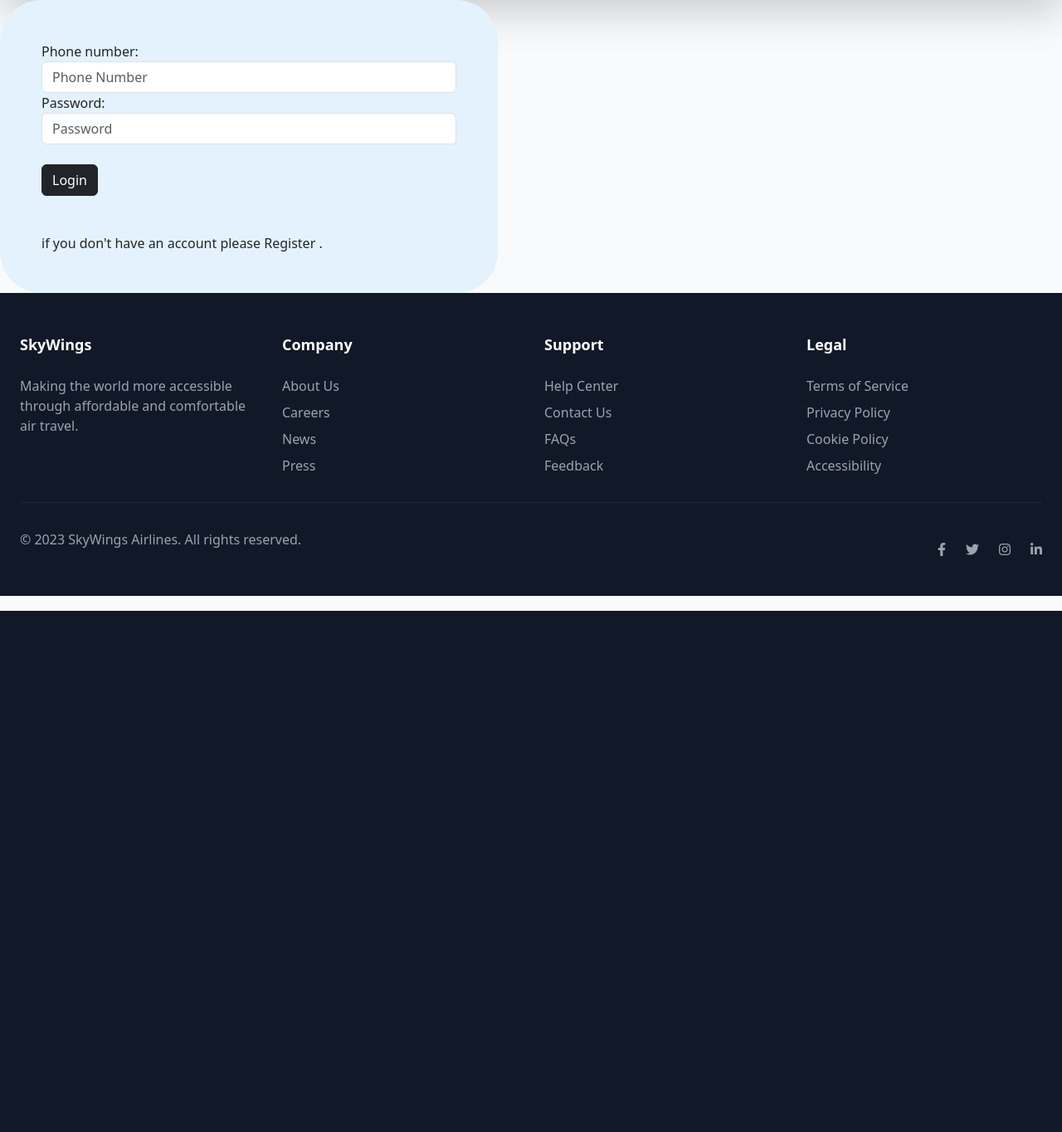
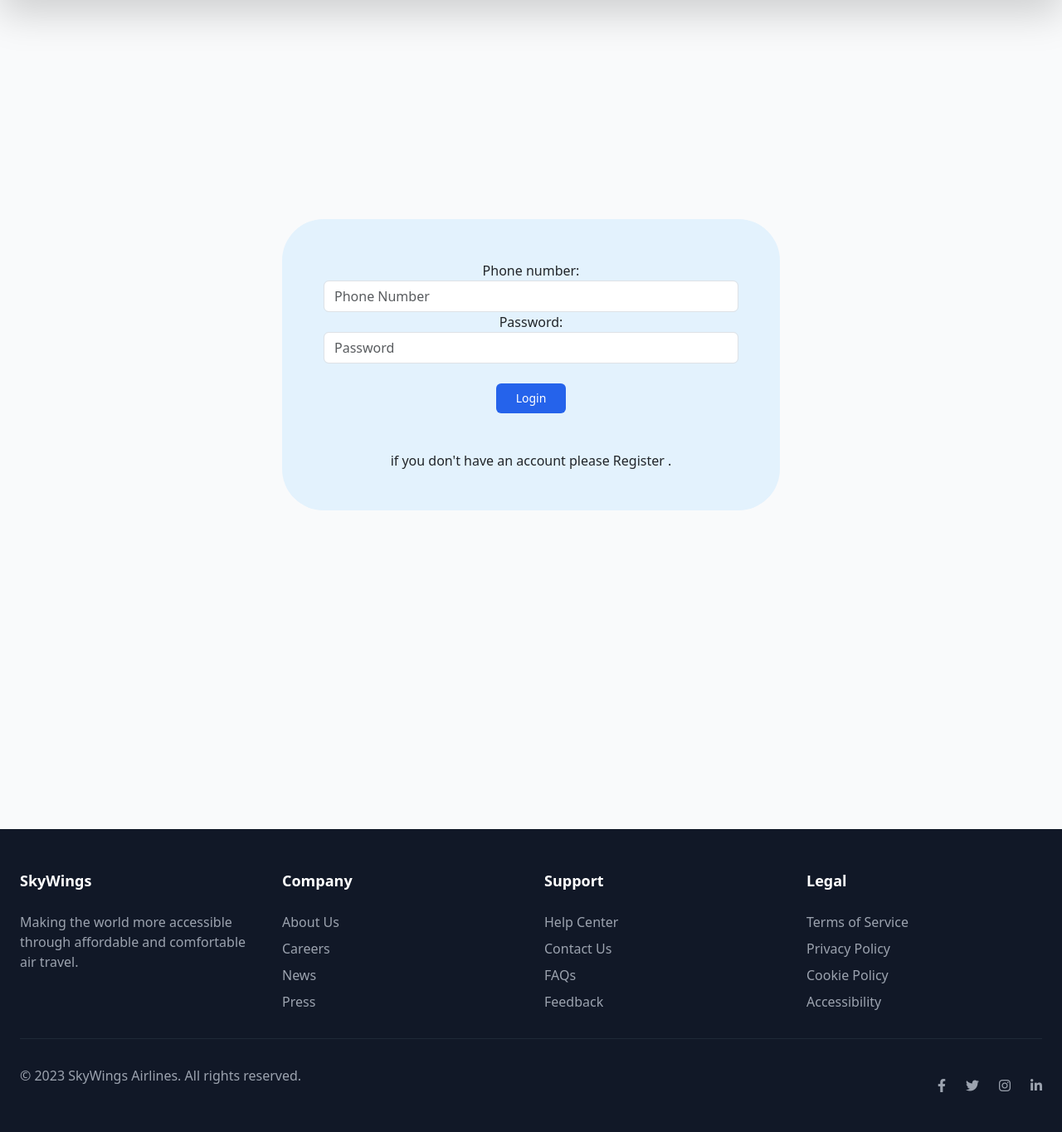
Before and after one commit to mmtshadow14/AirLine, a Django app: page /accounts/login/ in a window 1280 px wide. Shown: the part 64-1428 px from the top of the page at 83% size. Before the commit the page ends 800 px from the top, so only its background shows below. Run offline with Django 5.2, Linux system fonts and the light colour scheme; some libraries are stand-ins or nearby versions.

Commit message:
Update login.html

```diff
--- a/accounts/templates/accounts/login.html
+++ b/accounts/templates/accounts/login.html
@@ -1,14 +1,17 @@
 {% extends 'base.html' %}
 
 {% block content %}
+    <center>
+        <br/><br/><br/><br/><br/><br/><br/><br/><br/><br/><br/>
         <div style="background-color: #e3f2fd; width: 600px; padding: 50px; border-radius: 50px;">
             <form method="post" action="" style="max-width: 500px;">
                 {% csrf_token %}
                 {{ form.as_p }}
                 <br/>
-            <input type="submit" value="Login" class="btn btn-dark">
+                <input type="submit" value="Login" class="bg-blue-600 hover:bg-blue-700 text-white px-4 py-2 rounded-md text-sm font-medium">
             </form><br/><br/>
             <h5> if you don't have an account please <a href={% url "accounts:register"%}>Register</a> .</h5>
         </div>
-
+        <br/><br/><br/><br/><br/><br/><br/><br/><br/><br/><br/><br/><br/><br/><br/><br/>
+    </center>
 {% endblock %}
```
Lines whose indentation alone changed are shown as unchanged.
